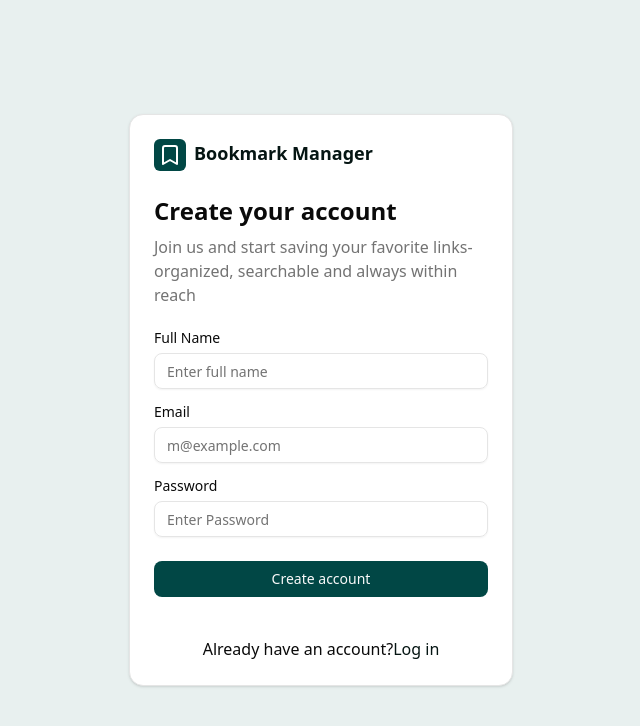
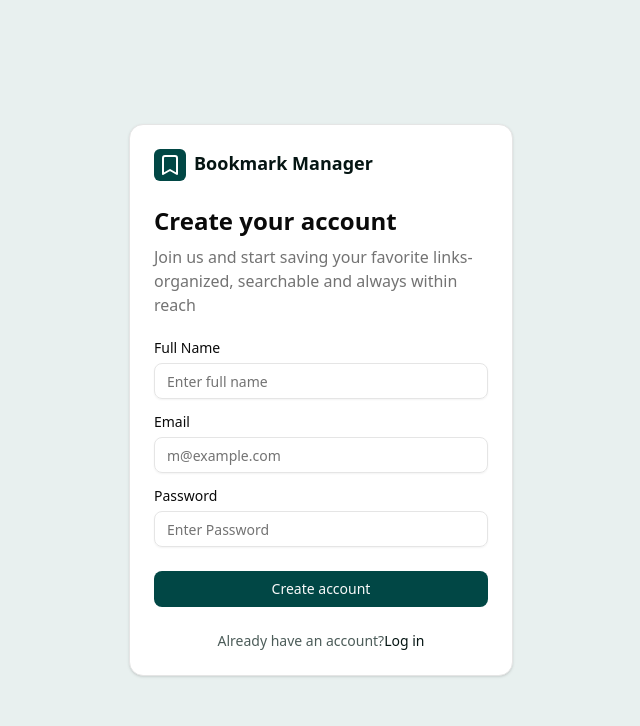
Before and after one commit to Shadrack04/bookmark-manager, a Next.js app: page /auth/sign-up in a window 1280 px wide. Shown: the top 726 px of the page, without its empty margins (319-959 px from the left). Built offline with nearby package versions, Linux system fonts and the light colour scheme.

Commit message:
build the log in page

```diff
--- a/app/(auth)/auth/sign-in/page.tsx
+++ b/app/(auth)/auth/sign-in/page.tsx
@@ -0,0 +1,7 @@
+import SigninScreen from "@/features/auth/components/sign-in-screen";
+
+import React from "react";
+
+export default function page() {
+  return <SigninScreen />;
+}
--- a/features/auth/components/auth-form.tsx
+++ b/features/auth/components/auth-form.tsx
@@ -24,11 +24,18 @@ import Link from "next/link";
 import { useForm } from "react-hook-form";
 
 type AuthFormProps = {
+  title: string;
+  description: string;
   type: "register" | "login";
   onSubmit?: () => void;
 };
 
-export default function AuthForm({ type, onSubmit }: AuthFormProps) {
+export default function AuthForm({
+  type,
+  onSubmit,
+  title,
+  description,
+}: AuthFormProps) {
   const form = useForm();
   return (
     <Card className=" w-[95%] md:w-[50%] lg:w-[30%] mx-auto">
@@ -36,11 +43,8 @@ export default function AuthForm({ type, onSubmit }: AuthFormProps) {
         <div className=" mb-4">
           <Logo />
         </div>
-        <CardTitle className=" text-2xl">Create your account</CardTitle>
-        <CardDescription className=" text-md">
-          Join us and start saving your favorite links-organized, searchable and
-          always within reach
-        </CardDescription>
+        <CardTitle className=" text-2xl">{title}</CardTitle>
+        <CardDescription className=" text-md">{description}</CardDescription>
       </CardHeader>
       <CardContent>
         <Form {...form}>
@@ -111,9 +115,9 @@ export default function AuthForm({ type, onSubmit }: AuthFormProps) {
                 )}
               />
             </div>
-            <div className=" flex my-4">
+            <div className=" flex mt-4">
               <Button type="submit" className="w-full">
-                Create account
+                {type === "register" ? "Create account" : "Log in"}
               </Button>
             </div>
           </form>
@@ -121,7 +125,7 @@ export default function AuthForm({ type, onSubmit }: AuthFormProps) {
       </CardContent>
       <CardFooter className="flex-col gap-2">
         {type === "login" && (
-          <p>
+          <p className=" text-sm text-muted">
             Forgot password?
             <Link
               href="/auth/reset-password"
@@ -132,7 +136,7 @@ export default function AuthForm({ type, onSubmit }: AuthFormProps) {
           </p>
         )}
 
-        <p>
+        <p className=" text-sm text-muted">
           {type === "register"
             ? "Already have an account?"
             : "Don't have an account?"}
@@ -141,7 +145,7 @@ export default function AuthForm({ type, onSubmit }: AuthFormProps) {
             href={type === "login" ? "/auth/sign-in" : "/auth/sign-in"}
             className=" font-medium text-secondary cursor-pointer"
           >
-            {type === "register" ? "Log in" : "Register"}
+            {type === "register" ? "Log in" : "Sign up"}
           </Link>
         </p>
       </CardFooter>
--- /dev/null
+++ b/features/auth/components/sign-in-screen.tsx
@@ -0,0 +1,14 @@
+import React from "react";
+import AuthForm from "./auth-form";
+
+export default function SigninScreen() {
+  return (
+    <section className=" flex items-center justify-center h-dvh">
+      <AuthForm
+        type="login"
+        title="Log in to your account"
+        description="Welcome back! please enter your details"
+      />
+    </section>
+  );
+}
--- a/features/auth/components/signup-screen.tsx
+++ b/features/auth/components/signup-screen.tsx
@@ -4,7 +4,12 @@ import AuthForm from "./auth-form";
 export default function SignupScreen() {
   return (
     <section className=" flex items-center justify-center h-dvh">
-      <AuthForm type="register" />
+      <AuthForm
+        type="register"
+        title="Create your account"
+        description="Join us and start saving your favorite links-organized, searchable and
+          always within reach"
+      />
     </section>
   );
 }
```
